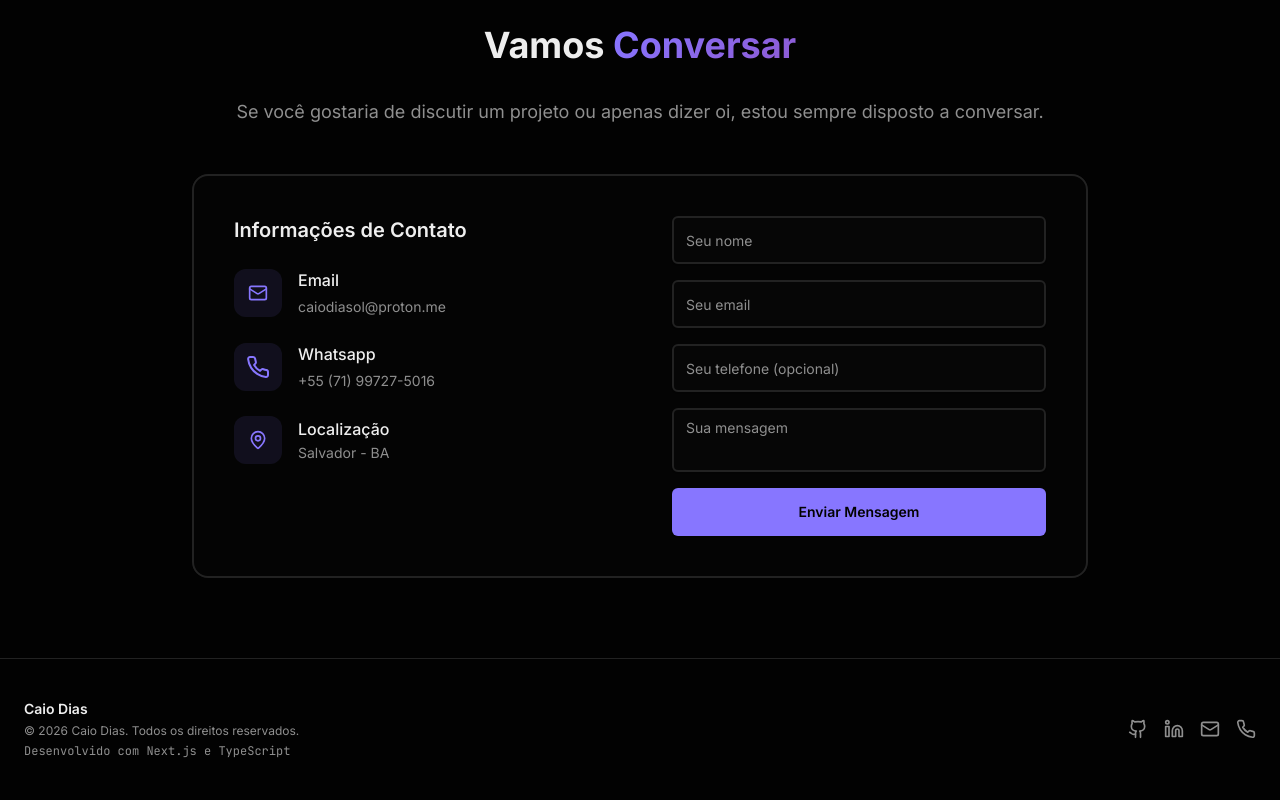
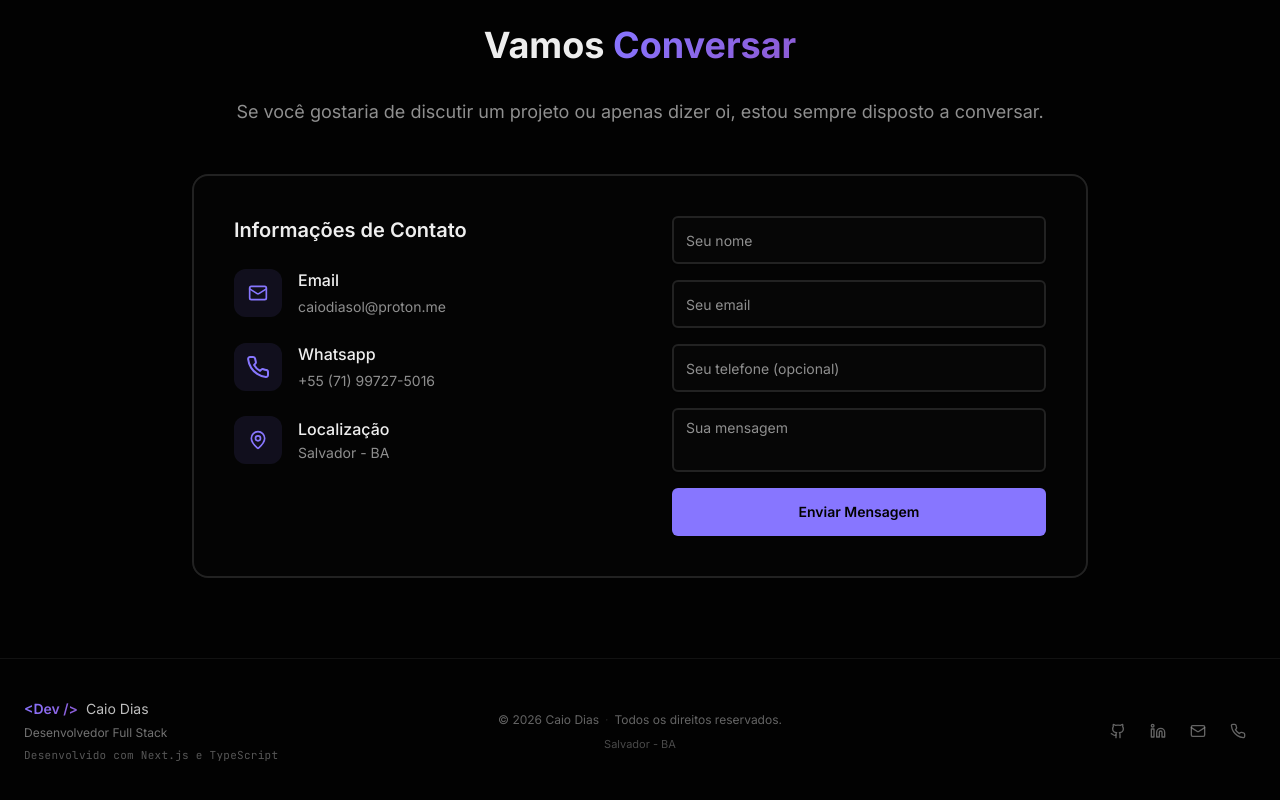
Before and after one commit to caiodiasol/meu_portfolio, a Next.js app: page / in a window 1280 px wide. Shown: the part 9126-9926 px from the top of the page. Built offline with nearby package versions, Linux system fonts and the light colour scheme; no server answers.

Commit message:
style(footer): refine layout to a subtler three-column design

```diff
--- a/src/app/components/footer.tsx
+++ b/src/app/components/footer.tsx
@@ -8,53 +8,49 @@ export function Footer() {
   const { messages: m } = useLanguage()
   const year = new Date().getFullYear()
 
+  const socialLinks = [
+    { href: siteConfig.github, label: m.hero.githubAria, icon: Github, external: true },
+    { href: siteConfig.linkedin, label: m.hero.linkedinAria, icon: Linkedin, external: true },
+    { href: `mailto:${siteConfig.email}`, label: m.hero.emailAria, icon: Mail, external: false },
+    { href: siteConfig.whatsappUrl, label: m.hero.whatsappAria, icon: Phone, external: true },
+  ]
+
   return (
-    <footer className="border-t border-border bg-card/30">
+    <footer className="border-t border-border/50 bg-background">
       <div className="container mx-auto px-4 sm:px-6 py-8 sm:py-10">
-        <div className="flex flex-col sm:flex-row items-center justify-between gap-6">
-          <div className="text-center sm:text-left space-y-1">
-            <p className="text-sm font-semibold text-foreground">{siteConfig.name}</p>
-            <p className="text-xs text-muted-foreground">
-              © {year} {siteConfig.name}. {m.footer.rights}
+        <div className="flex flex-col items-center gap-6 md:grid md:grid-cols-3 md:items-center md:gap-4">
+          <div className="flex flex-col items-center md:items-start gap-1.5">
+            <div className="flex items-baseline gap-2">
+              <span className="text-sm font-semibold text-gradient">{"<Dev />"}</span>
+              <span className="text-sm text-foreground/80">{siteConfig.name}</span>
+            </div>
+            <p className="text-xs text-muted-foreground/80">{m.hero.role}</p>
+            <p className="text-[11px] text-muted-foreground/60 font-mono tracking-wide">
+              {m.footer.builtWith}
             </p>
-            <p className="text-xs text-muted-foreground font-mono">{m.footer.builtWith}</p>
           </div>
 
-          <div className="flex items-center gap-4">
-            <a
-              href={siteConfig.github}
-              target="_blank"
-              rel="noopener noreferrer"
-              aria-label={m.hero.githubAria}
-              className="inline-flex text-muted-foreground hover:text-primary transition-colors"
-            >
-              <Github className="h-5 w-5" />
-            </a>
-            <a
-              href={siteConfig.linkedin}
-              target="_blank"
-              rel="noopener noreferrer"
-              aria-label={m.hero.linkedinAria}
-              className="inline-flex text-muted-foreground hover:text-primary transition-colors"
-            >
-              <Linkedin className="h-5 w-5" />
-            </a>
-            <a
-              href={`mailto:${siteConfig.email}`}
-              aria-label={m.hero.emailAria}
-              className="inline-flex text-muted-foreground hover:text-primary transition-colors"
-            >
-              <Mail className="h-5 w-5" />
-            </a>
-            <a
-              href={siteConfig.whatsappUrl}
-              target="_blank"
-              rel="noopener noreferrer"
-              aria-label={m.hero.whatsappAria}
-              className="inline-flex text-muted-foreground hover:text-primary transition-colors"
-            >
-              <Phone className="h-5 w-5" />
-            </a>
+          <div className="text-center">
+            <p className="text-xs text-muted-foreground/70 leading-relaxed">
+              © {year} {siteConfig.name}
+              <span className="mx-1.5 text-border">·</span>
+              {m.footer.rights}
+            </p>
+            <p className="mt-1.5 text-[11px] text-muted-foreground/50">{m.contact.locationValue}</p>
+          </div>
+
+          <div className="flex items-center justify-center md:justify-end gap-1">
+            {socialLinks.map(({ href, label, icon: Icon, external }) => (
+              <a
+                key={label}
+                href={href}
+                {...(external ? { target: "_blank", rel: "noopener noreferrer" } : {})}
+                aria-label={label}
+                className="inline-flex h-9 w-9 items-center justify-center rounded-md text-muted-foreground/70 hover:text-primary hover:bg-primary/5 transition-colors duration-200"
+              >
+                <Icon className="h-4 w-4" />
+              </a>
+            ))}
           </div>
         </div>
       </div>
--- a/src/lib/i18n/messages/en.ts
+++ b/src/lib/i18n/messages/en.ts
@@ -317,5 +317,6 @@ export const messagesEn: Messages = {
   footer: {
     rights: "All rights reserved.",
     builtWith: "Built with Next.js and TypeScript",
+    contact: "Contact",
   },
 }
--- a/src/lib/i18n/messages/pt.ts
+++ b/src/lib/i18n/messages/pt.ts
@@ -293,5 +293,6 @@ export const messagesPt: Messages = {
   footer: {
     rights: "Todos os direitos reservados.",
     builtWith: "Desenvolvido com Next.js e TypeScript",
+    contact: "Contato",
   },
 }
--- a/src/lib/i18n/types.ts
+++ b/src/lib/i18n/types.ts
@@ -140,5 +140,6 @@ export type Messages = {
   footer: {
     rights: string
     builtWith: string
+    contact: string
   }
 }
```
